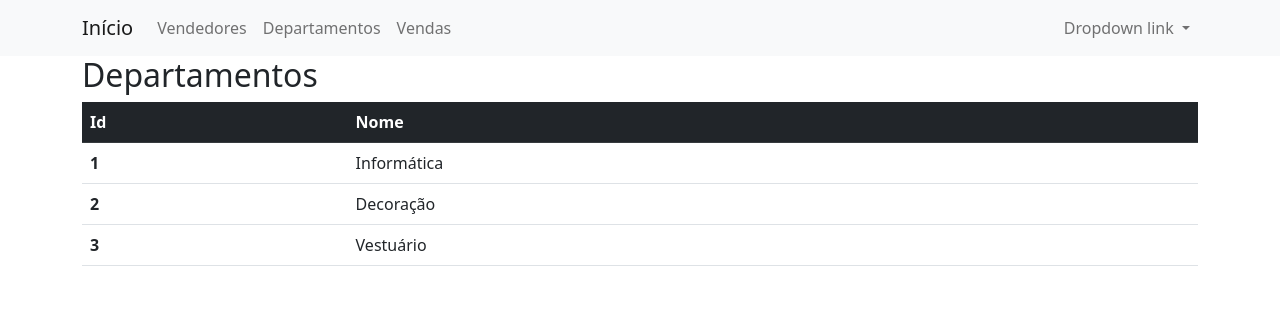
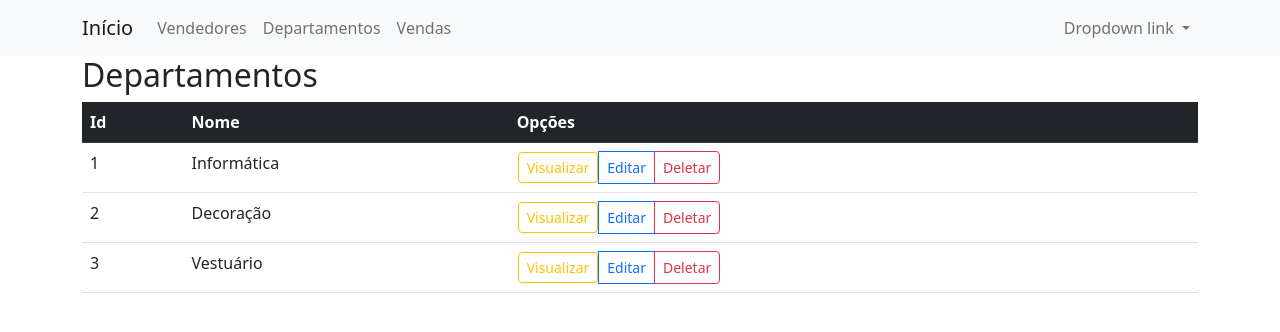
Before and after one commit to diogovaroni/WebAPI-RegistroVendas, an Angular app: page /departamentos in a window 1280 px wide. Shown: the top 332 px of the page. Built offline with nearby package versions, Linux system fonts and the light colour scheme.

Commit message:
Update layout tabela departamentos

```diff
--- a/src/app/departamentos/departamentos.component.html
+++ b/src/app/departamentos/departamentos.component.html
@@ -1,4 +1,3 @@
-
 
 <div class="row">
 
@@ -9,7 +8,7 @@
         <app-title [title]="'Código Departamento: ' + departamentoSelecionado.id"></app-title>
       </div>
       <div class="mt-1">
-        <button class="btn btn-outline-danger" (click)='voltar()'>Voltar</button>
+        <button class="btn btn-sm btn-outline-danger" (click)='voltar()'>Voltar</button>
       </div>
     </div>
 
@@ -32,13 +31,20 @@
         <tr>
           <th scope="col">Id</th>
           <th scope="col">Nome</th>
+          <th scape="col">Opções</th>
         </tr>
       </thead>
       <tbody>
-        <tr *ngFor="let departamento of departamentos"
-        style="cursor: pointer;" (click)="departamentoSelect(departamento)">
-        <th scope="row">{{departamento.id}}</th>
-        <td>{{departamento.nome}}</td>
+        <tr *ngFor="let departamento of departamentos" style="cursor: pointer;" >
+          <td scope="row">{{departamento.id}}</td>
+          <td>{{departamento.nome}}</td>
+          <td>
+            <div class="btn-group">
+              <td><button (click)="departamentoSelect(departamento)" class="btn btn-sm btn-outline-warning">Visualizar</button></td>
+              <button class="btn btn-sm btn-outline-primary">Editar</button>
+              <button class="btn btn-sm btn-outline-danger">Deletar</button>
+            </div>
+          </td>
         </tr>
       </tbody>
     </table>
--- a/src/app/vendedores/vendedores.component.html
+++ b/src/app/vendedores/vendedores.component.html
@@ -1,4 +1,3 @@
-
 
  <div class="row">
 
@@ -8,11 +7,10 @@
             <div class="mr-auto">
                 <app-title [title]="'Código Vendedor: ' + vendedorSelecionado.id"></app-title>
             </div>
-            <div class="mt-6">
+            <div class="mt-1">
                 <button class="btn btn-sm btn-outline-danger" (click)='voltar()'>Voltar</button>
             </div>
         </div>
-
 
         <form [formGroup]="vendedorForm" (submit)="vendedorSubmit()">
             <div class="form-group">
@@ -44,28 +42,24 @@
         <table class="table table-hover">
             <thead class="table-dark">
                 <tr>
-                    <th scape="col">Visualizar</th>
                     <th scope="col">Id</th>
                     <th scope="col">Nome</th>
                     <th scope="col">CPF</th>
                     <th scope="col">E-mail</th>
                     <th scope="col">Base Salarial</th>
+                    <th scape="col">Opções</th>
                 </tr>
             </thead>
             <tbody>
-                <tr *ngFor="let vendedor of vendedores">
-                    <td>
-                        <div class="btn-group">
-                            <button (click)="vendedorSelect(vendedor)" class="btn btn-sm btn-outline-warning">Detalhes</button>
-                        </div>
-                    </td>
-                    <td scope="row">{{vendedor.id}}</td>
+                <tr *ngFor="let vendedor of vendedores" style="cursor: pointer;" >
+                    <th scope="row">{{vendedor.id}}</th>
                     <td>{{vendedor.nome}}</td>
                     <td>{{vendedor.cpf}}</td>
                     <td>{{vendedor.email}}</td>
                     <td>{{vendedor.baseSalarial}}</td>
                     <td>
                         <div class="btn-group">
+                            <td><button (click)="vendedorSelect(vendedor)" class="btn btn-sm btn-outline-warning">Visualizar</button></td>
                             <button class="btn btn-sm btn-outline-primary">Editar</button>
                             <button class="btn btn-sm btn-outline-danger">Deletar</button>
                         </div>
```
